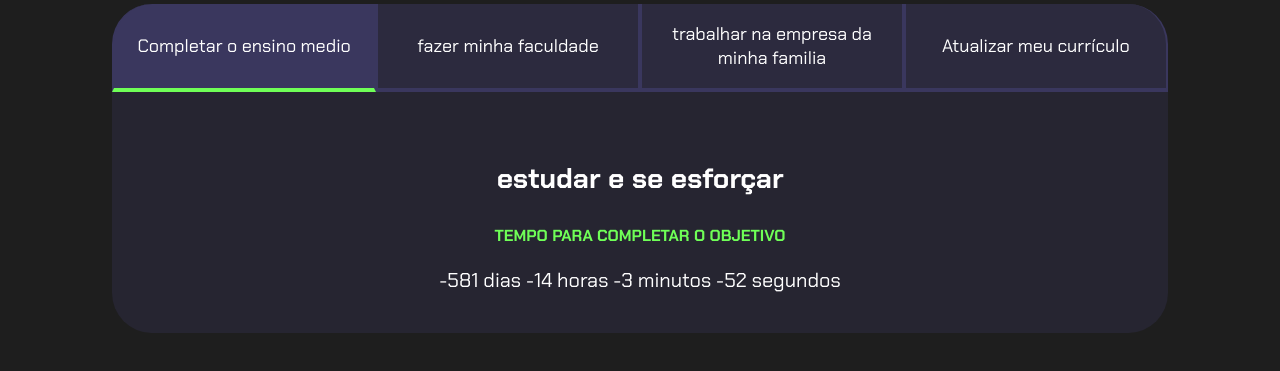
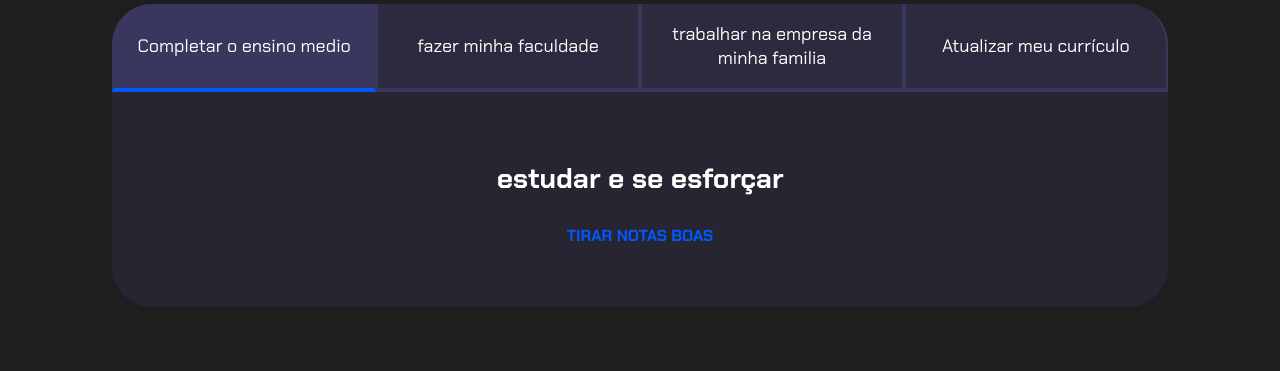
Before and after one commit to black444gh/projeto-de-vida9, a plain HTML site: page index.html in a window 1280 px wide. Shown: the part 99-470 px from the top of the page. Drawn offline with Linux system fonts and the light colour scheme.

Commit message:
Add files via upload

```diff
--- a/index.html
+++ b/index.html
@@ -21,22 +21,22 @@
             <div class="abas-textos">
                 <div class="aba-conteudo ativo">
                     <h3 class="aba-conteudo-titulo-principal">estudar e se esforçar </h3>
-                    <h4 class="aba-conteudo-titulo-secundario">Tempo para completar o objetivo</h4>
+                    <h4 class="aba-conteudo-titulo-secundario">tirar notas boas </h4>
                     <div class="contador"></div>
                 </div>
                 <div class="aba-conteudo">
                     <h3 class="aba-conteudo-titulo-principal">arrumar um emprego para pagar a faculdade </h3>
-                    <h4 class="aba-conteudo-titulo-secundario">Tempo para completar o objetivo</h4>
+                    <h4 class="aba-conteudo-titulo-secundario">morando sozinho </h4>
                     <div class="contador"></div>
                 </div>
                 <div class="aba-conteudo">
                     <h3 class="aba-conteudo-titulo-principal">aprender sobre engenharia eletrica</h3>
-                    <h4 class="aba-conteudo-titulo-secundario">Tempo para completar o objetivo</h4>
+                    <h4 class="aba-conteudo-titulo-secundario">depois me esforcar para entender melhor sobre o assunto</h4>
                     <div class="contador"></div>
                 </div>
                 <div class="aba-conteudo">
-                    <h3 class="aba-conteudo-titulo-principal">Atualizar meu curriculo com minhas novas experiencias</h3>
-                    <h4 class="aba-conteudo-titulo-secundario">Tempo para completar o objetivo</h4>
+                    <h3 class="aba-conteudo-titulo-principal">Atualizar meu curriculo com minhas novas experiências </h3>
+                    <h4 class="aba-conteudo-titulo-secundario">conseguir um emprgo na minha aréa que pague bem</h4>
                     <div class="contador"></div>
                 </div>
             </div>
--- a/main.js
+++ b/main.js
@@ -14,8 +14,7 @@ for (let i = 0; i < botoes.length; i++) {
     }
 }
 
-const contadores = document.querySelectorAll(".contador");
-const tempoObjetivo1 = new Date("2023-10-05T00:00:00");
+
 
 
 contadores[0].textContent = calculaTempo(tempoObjetivo1);
--- a/style.css
+++ b/style.css
@@ -2,7 +2,7 @@
 
 :root {
     --cor-de-fundo: #1E1E1E;
-    --verde: #6FFF57;
+    --verde: #0059ff;
     --branco: #FFFFFF;
     --botao-ativo: #3A375E;
     --botao-inativo: rgba(58, 55, 94, 0.5);
```
